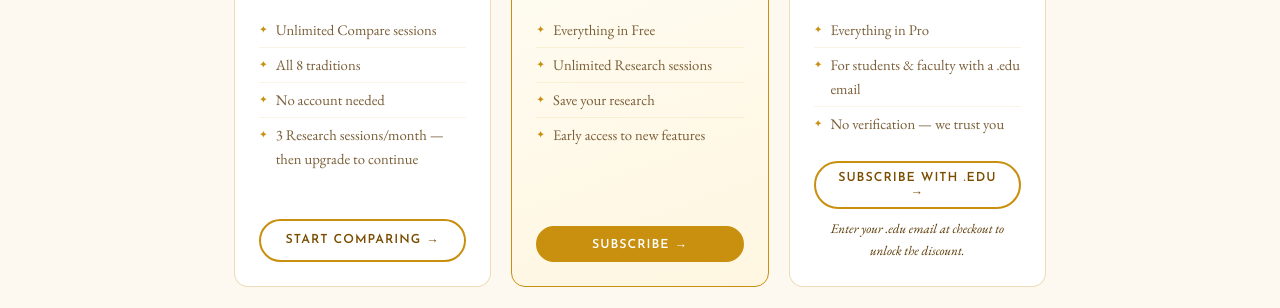
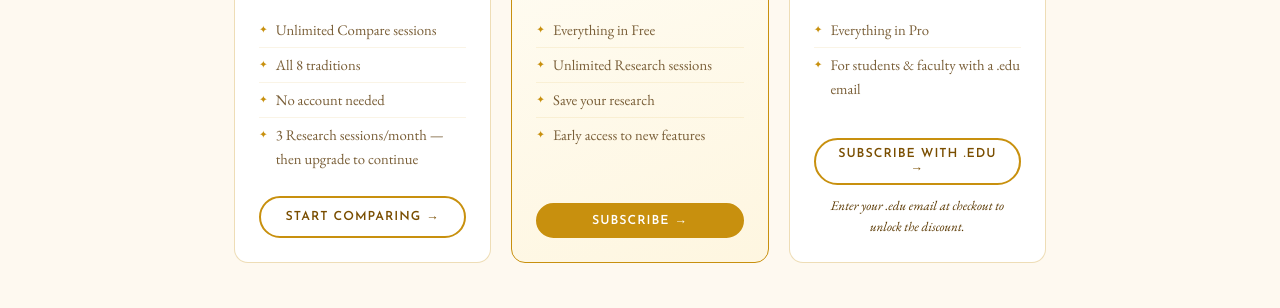
Before and after one commit to getmAIde/manypaths, a website: page upgrade.html in a window 1280 px wide. Shown: the part 448-756 px from the top of the page. Drawn offline with nearby package versions, Linux system fonts and the light colour scheme.

Commit message:
fix: remove 'No verification' line from Seminary tier

```diff
--- a/upgrade.html
+++ b/upgrade.html
@@ -372,7 +372,6 @@
           <ul class="tier-features">
             <li>Everything in Pro</li>
             <li>For students &amp; faculty with a .edu email</li>
-            <li>No verification — we trust you</li>
           </ul>
           <button class="tier-cta" id="semSubscribeBtn">Subscribe with .edu →</button>
           <p class="seminary-note">Enter your .edu email at checkout to unlock the discount.</p>
```
